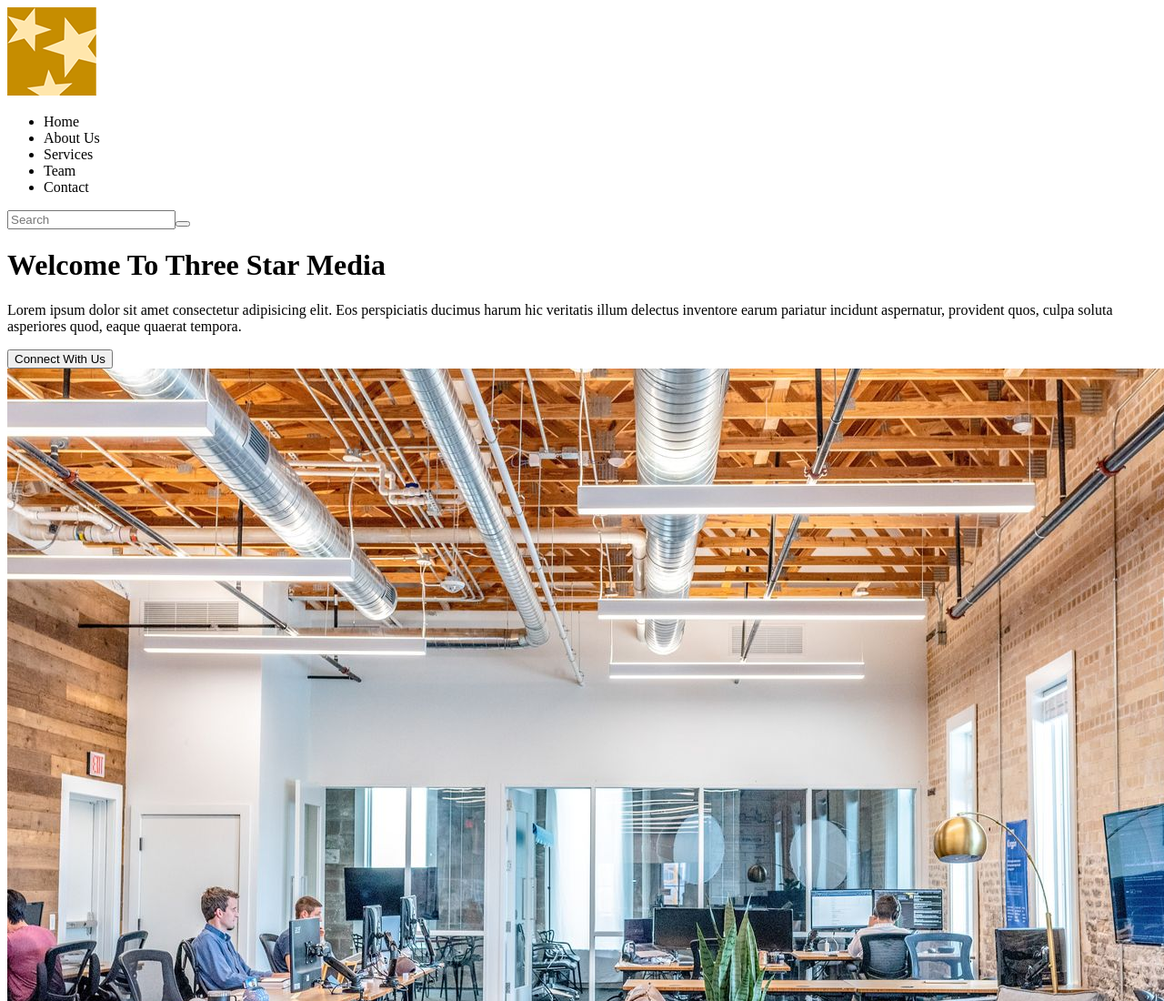
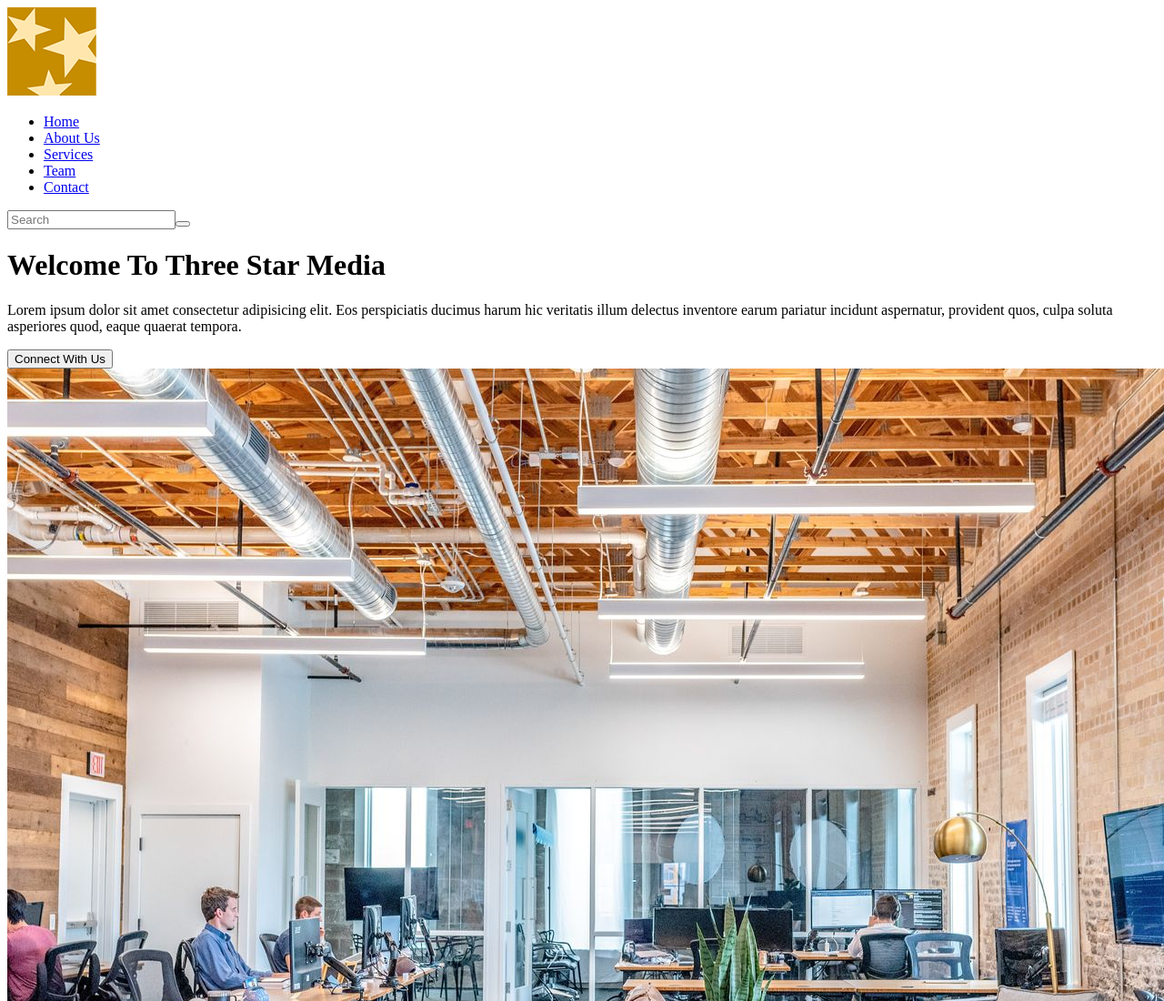
Before and after one commit to ward0368/ward0368.github.io, a plain HTML site: page final-project/index.html in a window 1280 px wide. Shown: the top 1100 px of the page at 91% size. Drawn offline with Linux system fonts and the light colour scheme; some icons are missing.

Commit message:
adds anchors to navigation across site

```diff
--- a/final-project/index.html
+++ b/final-project/index.html
@@ -8,16 +8,18 @@
 </head>
 <body>
     <header>
-        <div>
+        <div id="homeanchor">
+            <!-- Navigation -->
             <nav>
                 <img src="/images/logo.png" alt="Three Star Media Logo">
                 <ul>
-                    <li>Home</li>
-                    <li>About Us</li>
-                    <li>Services</li>
-                    <li>Team</li>
-                    <li>Contact</li>
+                    <li><a href="#homeanchor">Home</a></li>
+                    <li><a href="#aboutusanchor">About Us</a></li>
+                    <li><a href="#servicesanchor">Services</a></li>
+                    <li><a href="#teamanchor">Team</a></li>
+                    <li><a href="#contactanchor">Contact</a></li>
                 </ul>
+                <!-- Searchbar -->
                 <div class="searchbar">
                     <input type="text" placeholder="Search"><button><i class="fas fa-search"></i></button>
                 </div>
@@ -37,12 +39,12 @@
 <div>
     <img src="/images/about-us.jpg" alt="Image of ping pong table">
 </div>
-    <h2>About Us</h2>
+    <h2 id="aboutusanchor">About Us</h2>
     <p>Lorem ipsum dolor sit amet consectetur adipisicing elit. Modi velit repellat provident omnis neque? Aspernatur error vero eligendi aperiam illum quis aut, suscipit veritatis nam fugit rerum explicabo. Quasi, sint? Lorem ipsum dolor sit amet consectetur adipisicing elit. Accusantium repellendus praesentium quibusdam distinctio asperiores ipsam cupiditate repellat illo voluptates assumenda? Cum necessitatibus maxime quidem laborum asperiores ex architecto voluptas iste.</p>
     <p>Lorem ipsum dolor sit amet consectetur adipisicing elit. Modi velit repellat provident omnis neque? Aspernatur error vero eligendi aperiam illum quis aut, suscipit veritatis nam fugit rerum explicabo. Quasi, sint? Lorem ipsum dolor sit, amet consectetur adipisicing elit. Laudantium debitis, cumque illum delectus corrupti perferendis harum ratione ea, praesentium eligendi suscipit. Unde, inventore ab dolores magnam assumenda eveniet fuga rerum.</p>
 
-
-<h2>Our Services</h2>
+<!-- Our Services Section -->
+<h2 id="servicesanchor">Our Services</h2>
 
 <div>
     <img src="/images/digital.jpg" alt="Image of laptop and cellphone">
@@ -88,7 +90,7 @@
 
 
 
-    <h2>Our Team</h2>
+    <h2 id="teamanchor">Our Team</h2>
 
     <div>
     <img src="/images/john.jpg" alt="Image of John Doe">
@@ -104,8 +106,9 @@
     <p>Lorem ipsum dolor sit amet consectetur adipisicing elit. Modi velit repellat provident omnis neque? Aspernatur error vero eligendi aperiam illum quis aut, suscipit veritatis nam fugit rerum explicabo. Quasi, sint? Lorem ipsum dolor sit amet consectetur adipisicing elit. Accusantium repellendus praesentium quibusdam distinctio asperiores ipsam cupiditate repellat illo voluptates assumenda? Cum necessitatibus maxime quidem laborum asperiores ex architecto voluptas iste.</p>
     </div>
     <div class="form">
-        <h2>Contact Us</h2>
+        <h2 id="contactanchor">Contact Us</h2>
         <h3>Send us a message</h3>
+        <!-- Input Form or Contact -->
         <form action="#" method="get">
             <div>
                 <label for="name">Name</label>
```
